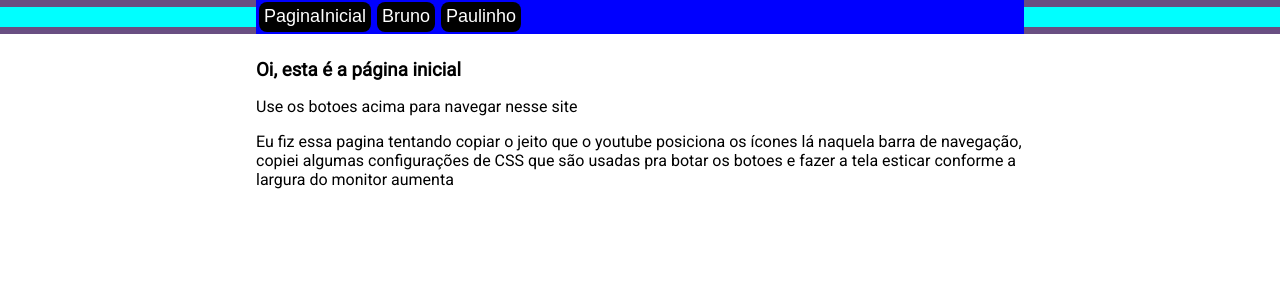
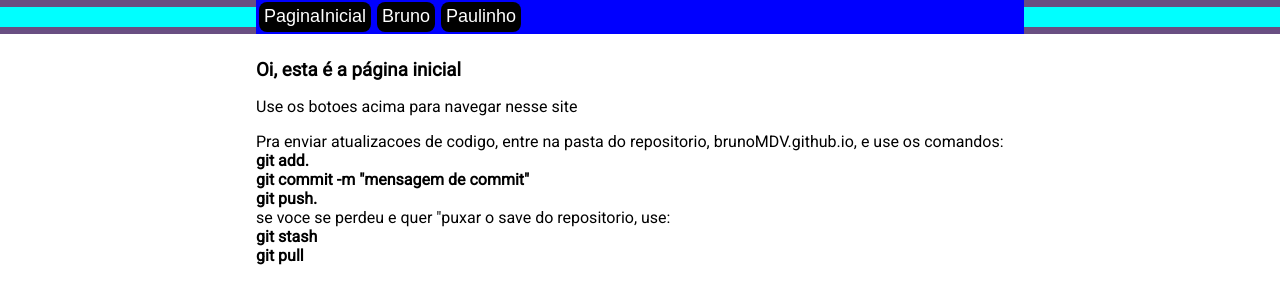
Before and after one commit to BrunoMDV/BrunoMDV.github.io, a plain HTML site: page index.html in a window 1280 px wide. Drawn offline with Linux system fonts and the light colour scheme.

Commit message:
instruções de uso do git

```diff
--- a/index.html
+++ b/index.html
@@ -1,6 +1,5 @@
 <!DOCTYPE html>
 <html lang="en">
-
   <head>
     <meta charset="UTF-8" />
     <meta name="viewport" content="width=device-width, initial-scale=1.0" />
@@ -9,7 +8,10 @@
     <link rel="stylesheet" href="style.css" />
     <link rel="preconnect" href="https://fonts.googleapis.com" />
     <link rel="preconnect" href="https://fonts.gstatic.com" crossorigin />
-  <link href="https://fonts.googleapis.com/css2?family=Roboto&display=swap" rel="stylesheet" />
+    <link
+      href="https://fonts.googleapis.com/css2?family=Roboto&display=swap"
+      rel="stylesheet"
+    />
   </head>
 
   <body>
@@ -20,9 +22,13 @@
       <div class="div-navbar">
         <div class="div-space"></div>
         <div class="div-button-container">
-        <button class="button-navbar" onclick="chamarPaginaInicial()">PaginaInicial</button>
+          <button class="button-navbar" onclick="chamarPaginaInicial()">
+            PaginaInicial
+          </button>
           <button class="button-navbar">Bruno</button>
-        <button class="button-navbar" onclick="chamarPaginaPaulinho()">Paulinho</button>
+          <button class="button-navbar" onclick="chamarPaginaPaulinho()">
+            Paulinho
+          </button>
         </div>
         <div class="div-space"></div>
       </div>
@@ -32,18 +38,23 @@
         <h3>Oi, esta é a página inicial</h3>
         <p>Use os botoes acima para navegar nesse site</p>
         <p>
-        Eu fiz essa pagina tentando copiar o jeito que o youtube posiciona os
-        ícones lá naquela barra de navegação, copiei algumas configurações de
-        CSS que são usadas pra botar os botoes e fazer a tela esticar conforme
-        a largura do monitor aumenta
+          Pra enviar atualizacoes de codigo, entre na pasta do repositorio,
+          brunoMDV.github.io, e use os comandos: <br /><b>git add.</b> <br /><b
+            >git commit</b
+          >
+          <b>-m "mensagem de commit"</b> <br />
+          <b>git push.</b> <br />
+          se voce se perdeu e quer "puxar o save do repositorio, use: <br />
+          <b>git stash </b><br />
+          <b>git pull</b>
         </p>
       </div>
-
     </div>
-  <div class="div-pagina-paulinho div-pagina-inicial hide" id="paginaPaulinho">
+    <div
+      class="div-pagina-paulinho div-pagina-inicial hide"
+      id="paginaPaulinho"
+    >
       <h3>Essa É A Página Paulinho</h3>
-
     </div>
   </body>
-
 </html>
```
Lines whose indentation alone changed are shown as unchanged.
